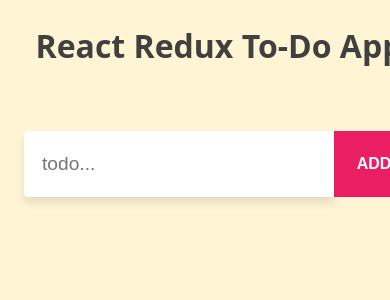
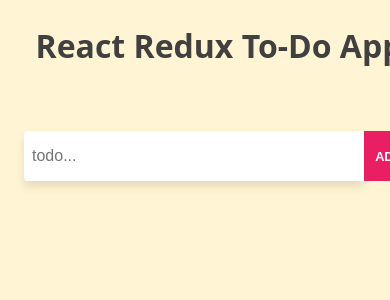
Before and after one commit to thisisadityarao/react-redux-todo-app, a React (Create React App) app: page / in a window 390 px wide. Shown: the top 300 px of the page. Built offline with nearby package versions, Linux system fonts and the light colour scheme.

Commit message:
Make input element responsive

```diff
--- a/src/components/TodoInput.js
+++ b/src/components/TodoInput.js
@@ -18,9 +18,14 @@ const Input = styled.input`
   outline: 0;
   color: #a3a3a3;
   background: #fff;
-  font-size: 1.2rem;
-  padding: 22px 18px;
+  font-size: 1rem;
+  padding: 16px 8px;
   box-shadow: 0 6px 10px 0 rgba(0, 0, 0, 0.1);
+
+  @media (min-width: 768px) {
+    font-size: 1.2rem;
+    padding: 22px 8px;
+  }
 `;
 
 const Button = styled.button`
@@ -29,16 +34,22 @@ const Button = styled.button`
   border-radius: 0 4px 4px 0;
   outline: 0;
   cursor: pointer;
-  min-width: 80px;
+  min-width: 50px;
   font-weight: 700;
-  font-size: 1rem;
-  padding: 22px 4px;
+  font-size: 0.8rem;
+  padding: 16px 8px;
   background: #e91e63;
   transition: all 200ms ease-in;
 
   &:hover,
   &:active {
     box-shadow: inset 0 0 10px 2px rgba(0, 0, 0, 0.2);
+  }
+
+  @media (min-width: 768px) {
+    min-width: 80px;
+    font-size: 1rem;
+    padding: 22px 4px;
   }
 `;
 
```
